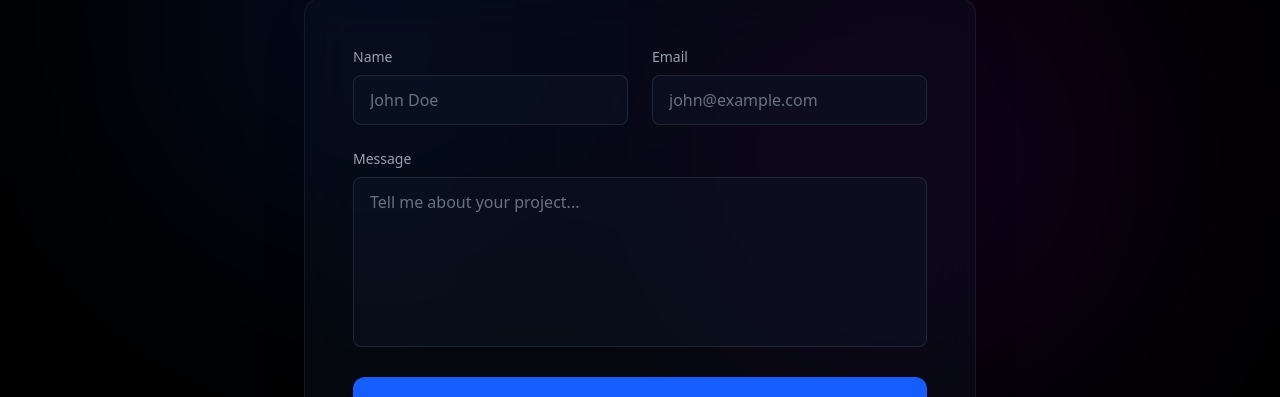
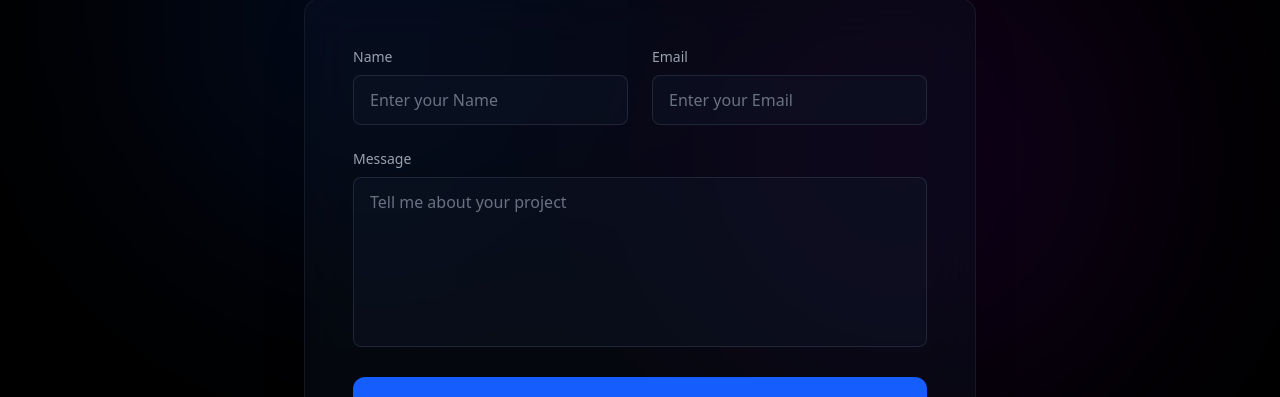
Before and after one commit to Jasvanth78/Portfolio-Frontend, a React (Vite) app: page /#/contact in a window 1280 px wide. Shown: the part 317-714 px from the top of the page. Built offline with nearby package versions, Linux system fonts and the light colour scheme; some icons are missing.

Commit message:
contact page update

```diff
--- a/src/Components/ContactPage.jsx
+++ b/src/Components/ContactPage.jsx
@@ -86,7 +86,7 @@ export default function ContactPage() {
                                         onChange={handleChange}
                                         required
                                         className="w-full px-4 py-3 bg-gray-900/40 border border-gray-700/50 rounded-lg text-white placeholder-gray-500 focus:outline-none focus:border-blue-500 focus:ring-1 focus:ring-blue-500 transition-all"
-                                        placeholder="John Doe"
+                                        placeholder="Enter your Name"
                                     />
                                 </div>
                                 <div>
@@ -98,7 +98,7 @@ export default function ContactPage() {
                                         onChange={handleChange}
                                         required
                                         className="w-full px-4 py-3 bg-gray-900/40 border border-gray-700/50 rounded-lg text-white placeholder-gray-500 focus:outline-none focus:border-blue-500 focus:ring-1 focus:ring-blue-500 transition-all"
-                                        placeholder="john@example.com"
+                                        placeholder="Enter your Email"
                                     />
                                 </div>
                             </div>
@@ -112,7 +112,7 @@ export default function ContactPage() {
                                     onChange={handleChange}
                                     required
                                     className="w-full px-4 py-3 bg-gray-900/40 border border-gray-700/50 rounded-lg text-white placeholder-gray-500 focus:outline-none focus:border-blue-500 focus:ring-1 focus:ring-blue-500 transition-all resize-none"
-                                    placeholder="Tell me about your project..."
+                                    placeholder="Tell me about your project"
                                 />
                             </div>
 
```
